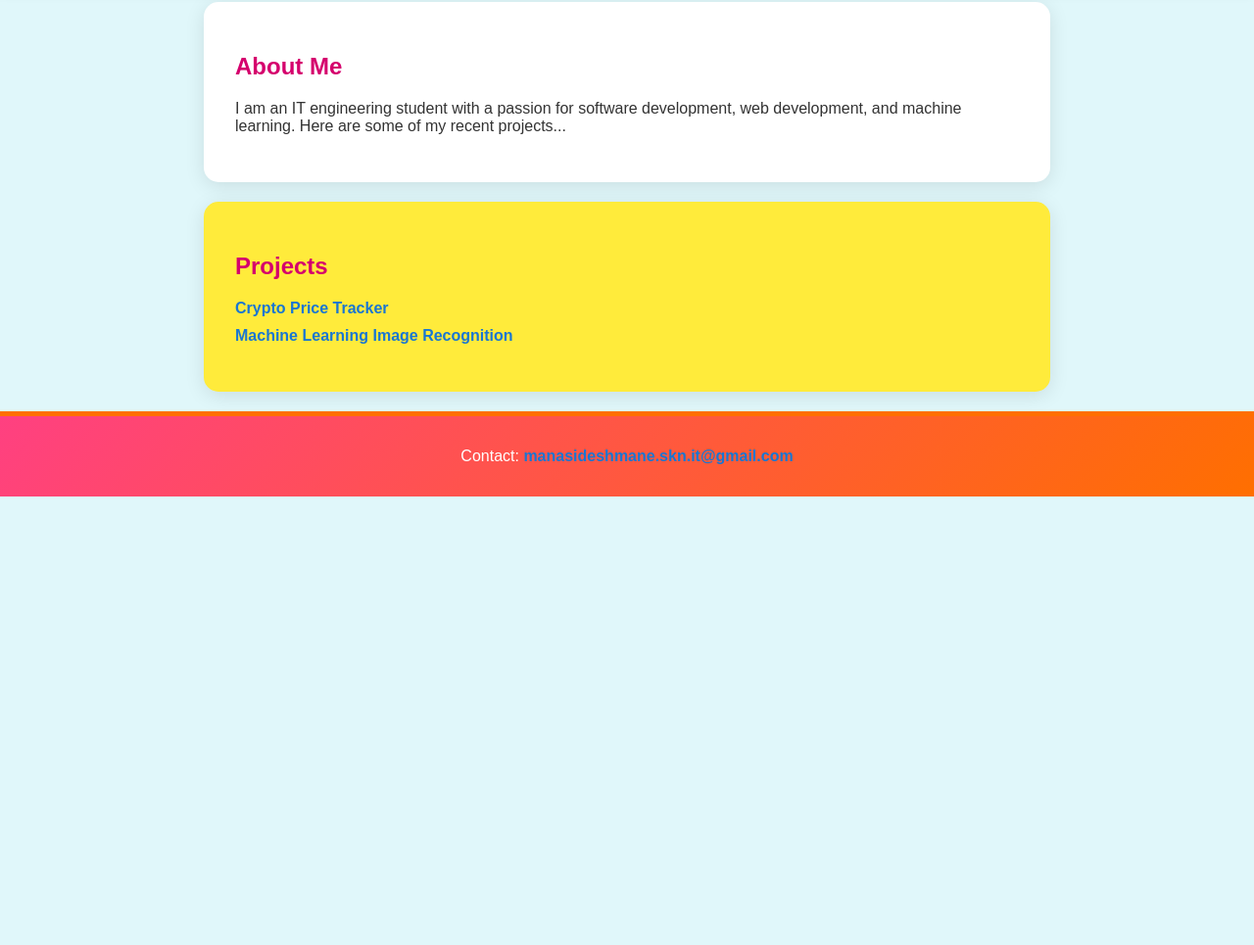
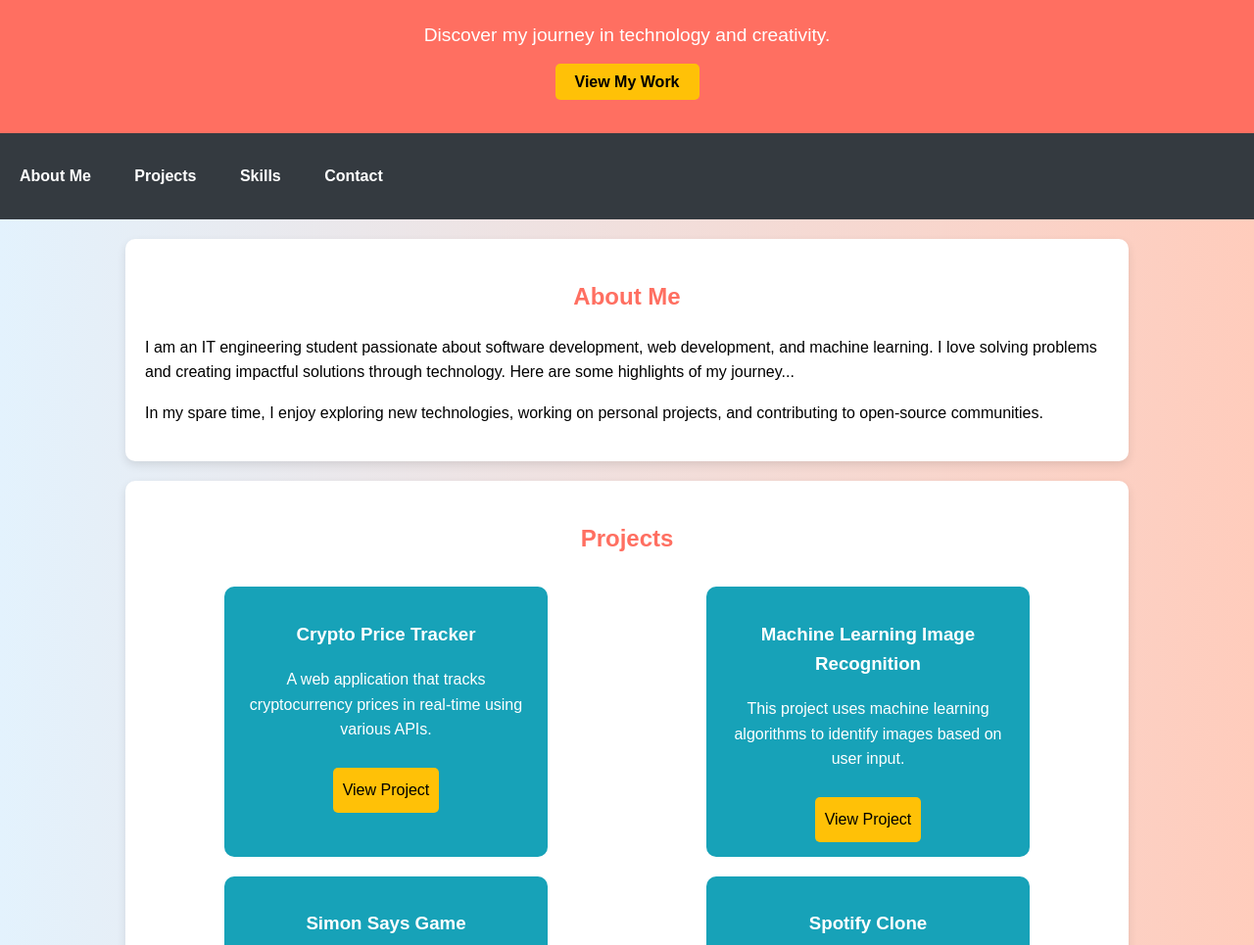
Before and after one commit to Manasi2004/Manasi2004.github.io, a plain HTML site: page index.html in a window 1280 px wide. Shown: the part 137-1102 px from the top of the page at 98% size. Before the commit the page ends 800 px from the top, so only its background shows below. Drawn offline with Linux system fonts and the light colour scheme.

```diff
--- a/index.html
+++ b/index.html
@@ -9,23 +9,64 @@
 <body>
     <header>
         <h1>Welcome to My Portfolio!</h1>
+        <p>Discover my journey in technology and creativity.</p>
+        <a href="#projects" class="button">View My Work</a>
     </header>
-
+    <nav>
+        <ul>
+            <li><a href="#about">About Me</a></li>
+            <li><a href="#projects">Projects</a></li>
+            <li><a href="#skills">Skills</a></li>
+            <li><a href="#contact">Contact</a></li>
+        </ul>
+    </nav>
     <section id="about">
         <h2>About Me</h2>
-        <p>I am an IT engineering student with a passion for software development, web development, and machine learning. Here are some of my recent projects...</p>
+        <p>I am an IT engineering student passionate about software development, web development, and machine learning. I love solving problems and creating impactful solutions through technology. Here are some highlights of my journey...</p>
+        <p>In my spare time, I enjoy exploring new technologies, working on personal projects, and contributing to open-source communities.</p>
     </section>
-
     <section id="projects">
         <h2>Projects</h2>
-        <ul>
-            <li><a href="https://github.com/Manasi2004/Crypto-Price-tracker" target="_blank">Crypto Price Tracker</a></li>
-            <li><a href="https://github.com/Manasi2004/Image-Recognition-Project" target="_blank">Machine Learning Image Recognition</a></li>
-        </ul>
+        <div class="project-container">
+            <div class="project">
+                <h3>Crypto Price Tracker</h3>
+                <p>A web application that tracks cryptocurrency prices in real-time using various APIs.</p>
+                <a href="https://github.com/Manasi2004/Crypto-Price-tracker" class="project-link">View Project</a>
+            </div>
+            <div class="project">
+                <h3>Machine Learning Image Recognition</h3>
+                <p>This project uses machine learning algorithms to identify images based on user input.</p>
+                <a href="https://github.com/Manasi2004/Image-Recognition-Project" class="project-link">View Project</a>
+            </div>
+            <div class="project">
+                <h3>Simon Says Game</h3>
+                <p>Experience the excitement of a classic memory game where players must replicate increasingly complex sequences! This full-stack application features user authentication, product management, and a responsive design that ensures a seamless gameplay experience on any device.</p>
+                <a href="https://github.com/Manasi2004/Simon-Says-Game" class="project-link">View Project</a>
+            </div>
+            <div class="project">
+                <h3>Spotify Clone</h3>
+                <p>Immerse yourself in a fully functional Spotify clone that allows users to browse, search, and play their favorite music tracks. This application features user authentication, playlist management, and a responsive design for an optimal experience across all devices.</p>
+                <a href="https://github.com/Manasi2004/Spotify-clone" class="project-link">View Project</a>
+            </div>
+
+        </div>
     </section>
-
-    <footer>
-        <p>Contact: <a href="mailto:manasideshmane.skn.it@gmail.com">manasideshmane.skn.it@gmail.com</a></p>
+    <section id="skills">
+        <h2>Skills</h2>
+        <div class="skills-container">
+            <div class="skill">Java</div>
+            <div class="skill">Python</div>
+            <div class="skill">JavaScript</div>
+            <div class="skill">HTML & CSS</div>
+            <div class="skill">Machine Learning</div>
+            <div class="skill">Web Development</div>
+            <div class="skill">Git</div>
+        </div>
+    </section>
+    <footer id="contact">
+        <h2>Contact Me</h2>
+        <p>I'm always open to discussing new projects or opportunities. Reach out to me!</p>
+        <p>Email: <a href="mailto:manasideshmane.skn.it@gmail.com">manasideshmane.skn.it@gmail.com</a></p>
     </footer>
 </body>
 </html>
--- a/styles.css
+++ b/styles.css
@@ -1,91 +1,130 @@
-/* Reset some default styles */
 body {
+    font-family: 'Arial', sans-serif;
     margin: 0;
     padding: 0;
-    font-family: 'Arial', sans-serif;
-    background-color: #e0f7fa; /* Light cyan background */
-    color: #333; /* Dark text for readability */
+    line-height: 1.6;
+    background: linear-gradient(to right, #e3f2fd, #ffccbc);
 }
 
-/* Header styling */
 header {
-    background: linear-gradient(135deg, #ff4081, #ff6f00); /* Gradient background */
+    background: #ff6f61;
     color: white;
+    padding: 40px 20px;
     text-align: center;
-    padding: 2em 0;
-    box-shadow: 0 4px 15px rgba(0, 0, 0, 0.3);
+    animation: fadeIn 2s;
 }
 
-h1 {
-    margin: 0;
-    font-size: 3em;
-    letter-spacing: 1px;
+header h1 {
+    font-size: 2.5em;
 }
 
-/* About section styling */
-#about {
-    background: #ffffff; /* White background */
-    padding: 2em;
-    margin: 20px auto;
-    max-width: 800px; /* Centered content */
-    border-radius: 15px;
-    box-shadow: 0 4px 20px rgba(0, 0, 0, 0.1);
+header p {
+    font-size: 1.2em;
 }
 
-/* Projects section styling */
-#projects {
-    background: #ffeb3b; /* Bright yellow background */
-    padding: 2em;
-    margin: 20px auto;
-    max-width: 800px; /* Centered content */
-    border-radius: 15px;
-    box-shadow: 0 4px 20px rgba(0, 0, 0, 0.1);
+.button {
+    background: #ffc107;
+    color: black;
+    padding: 10px 20px;
+    text-decoration: none;
+    border-radius: 5px;
+    font-weight: bold;
+    transition: background 0.3s;
+}
+
+.button:hover {
+    background: #ffca28;
+}
+
+nav {
+    background: #343a40;
+    color: white;
+    padding: 15px 0;
+}
+
+nav ul {
+    list-style: none;
+    padding: 0;
+}
+
+nav ul li {
+    display: inline;
+    margin: 0 20px;
+}
+
+nav ul li a {
+    color: white;
+    text-decoration: none;
+    font-weight: bold;
+}
+
+section {
+    padding: 20px;
+    margin: 20px 10%;
+    border-radius: 10px;
+    background: #fff;
+    box-shadow: 0 4px 10px rgba(0, 0, 0, 0.1);
 }
 
 h2 {
-    color: #d5006d; /* Bright pink color for section titles */
+    color: #ff6f61;
+    text-align: center;
 }
 
-/* Project list styling */
-ul {
-    list-style-type: none; /* Remove bullets */
-    padding: 0;
+.project-container {
+    display: flex;
+    flex-wrap: wrap;
+    justify-content: space-around;
 }
 
-li {
-    margin: 10px 0; /* Space between items */
+.project {
+    background: #17a2b8;
+    color: white;
+    padding: 15px;
+    margin: 10px;
+    border-radius: 10px;
+    width: 300px;
+    text-align: center;
+    transition: transform 0.2s;
 }
 
-/* Link styling */
-a {
-    text-decoration: none;
-    color: #1976d2; /* Blue color for links */
-    font-weight: bold;
-    transition: color 0.3s; /* Smooth color transition */
+.project:hover {
+    transform: scale(1.05);
+    box-shadow: 0 8px 20px rgba(0, 0, 0, 0.2);
 }
 
-a:hover {
-    color: #0d47a1; /* Darker blue on hover */
-    text-decoration: underline; /* Underline on hover */
+.project-link {
+    display: inline-block;
+    margin-top: 10px;
+    padding: 10px;
+    background: #ffc107;
+    color: black;
+    border-radius: 5px;
+    text-decoration: none;
 }
 
-/* Footer styling */
-footer {
-    text-align: center;
-    margin-top: 20px;
-    padding: 1em 0;
-    background: linear-gradient(135deg, #ff4081, #ff6f00); /* Gradient background */
-    color: white;
-    border-top: 5px solid #ff6f00; /* Bright border */
+.skills-container {
+    display: flex;
+    flex-wrap: wrap;
+    justify-content: space-around;
 }
 
-/* Responsive styles */
-@media (max-width: 600px) {
-    h1 {
-        font-size: 2.5em; /* Smaller header on mobile */
-    }
+.skill {
+    background: #ffccbc;
+    color: black;
+    padding: 10px 20px;
+    margin: 5px;
+    border-radius: 5px;
+    transition: transform 0.2s;
+}
 
-    h2 {
-        font-size: 1.8em; /* Smaller section titles on mobile */
-    }
+.skill:hover {
+    transform: scale(1.1);
 }
+
+footer {
+    background: #343a40;
+    color: white;
+    text-align: center;
+    padding: 20px 0;
+}
```
Also changed, not shown: script.js (added, +21 -0 lines).
